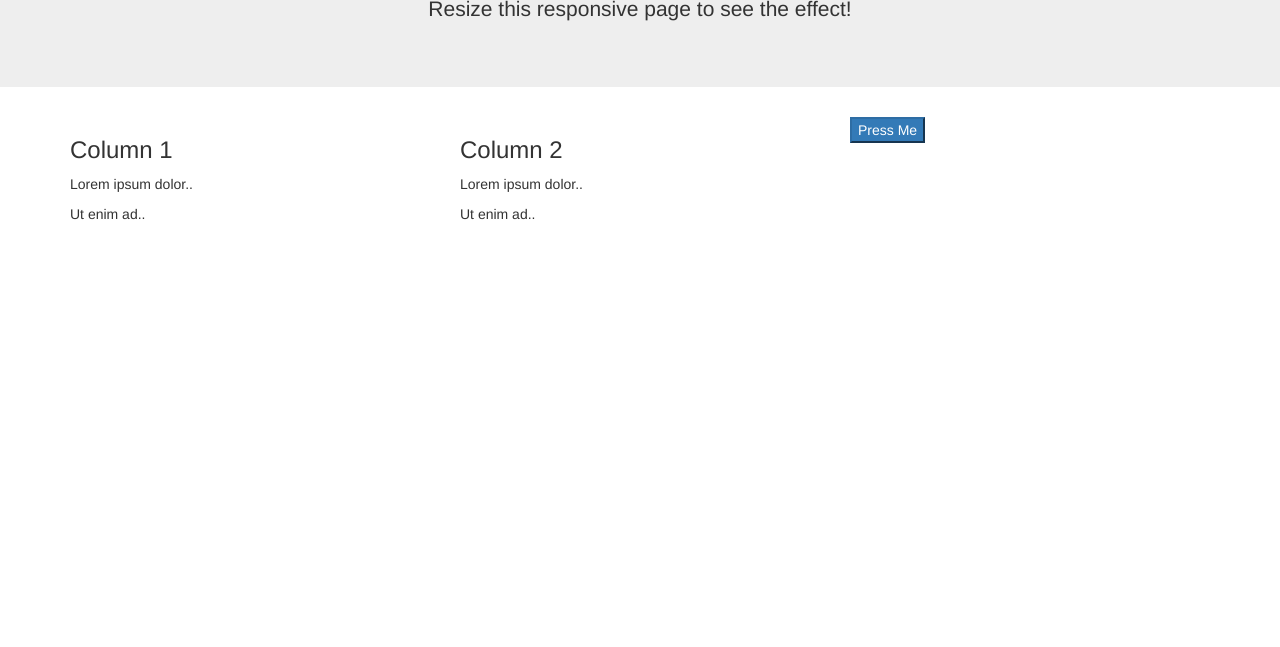
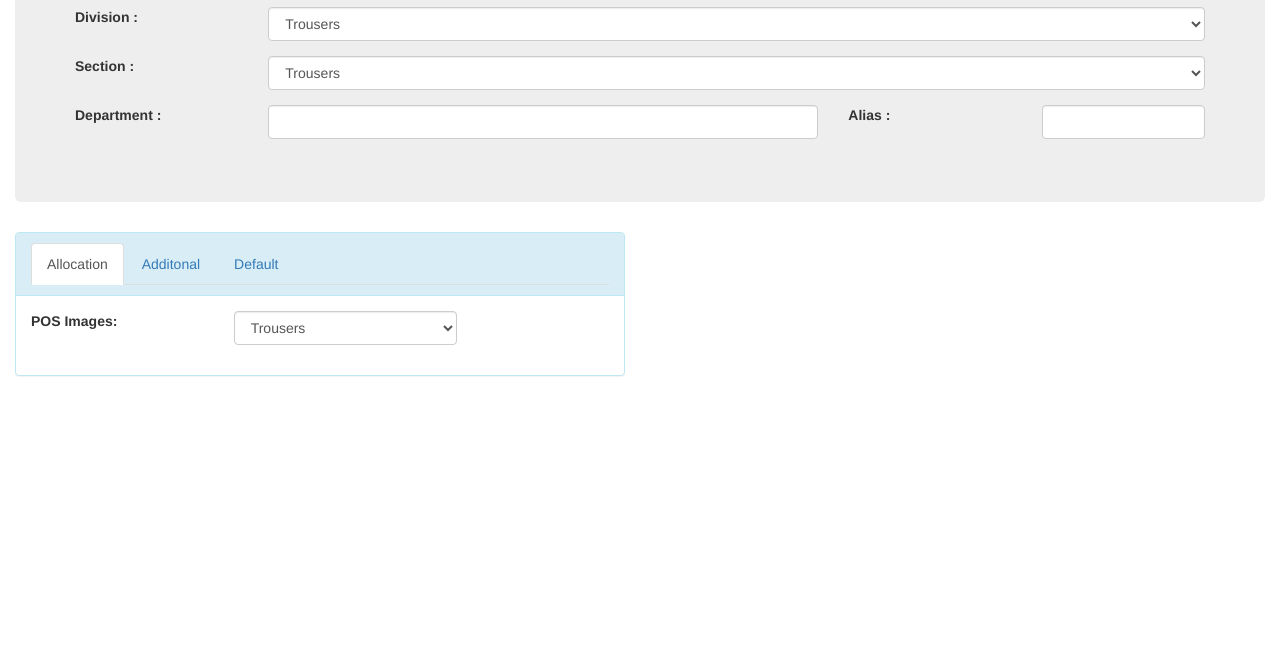
Before and after one commit to sirajtechy/Icube-Web-Training, a plain HTML site: page Bootstrap-Jquery/src/index.html in a window 1280 px wide. Shown: the part 153-800 px from the top of the page. Drawn offline with Linux system fonts and the light colour scheme.

Commit message:
Form template commit

```diff
--- a/Bootstrap-Jquery/src/index.html
+++ b/Bootstrap-Jquery/src/index.html
@@ -19,29 +19,82 @@
 </head>
 
 <body>
-        <div class="jumbotron text-center">
-                <h1>My First Bootstrap Page</h1>
-                <p>Resize this responsive page to see the effect!</p>
+    <div class="container-fluid jumbo-me  ">
+        <div class="jumbotron">
+            <h3>Item Details</h3>
+            <hr />
+            <div class="form-group">
+                <div class="row vertical-me">
+                    <div class="col-md-2"> <label for="sel1">Division : </label> </div>
+                    <div class="col-md-10"> <select class="form-control" id="sel1">
+                            <option>Trousers</option>
+                            <option>Shirt</option>
+                            <option>Pants</option>
+                            <option>Vests & Briefs</option>
+                        </select>
                     </div>
-
-              <div class="container">
-                <div class="row">
-                  <div class="col-sm-4">
-                    <h3>Column 1</h3>
-                    <p>Lorem ipsum dolor..</p>
-                    <p>Ut enim ad..</p>
                 </div>
-                  <div class="col-sm-4">
-                    <h3>Column 2</h3>
-                    <p>Lorem ipsum dolor..</p>
-                    <p>Ut enim ad..</p>
+                <div class="row vertical-me">
+                    <div class="col-md-2"> <label for="sel1">Section : </label> </div>
+                    <div class="col-md-10"> <select class="form-control" id="sel2">
+                            <option>Trousers</option>
+                            <option>Shirt</option>
+                            <option>Pants</option>
+                            <option>Vests & Briefs</option>
+                        </select>
                     </div>
-                  <div class="col-sm-4">
-                    <button class="btn-primary"> Press Me  </button>
+                </div>
+                <div class="row vertical-me">
+                    <div class="col-md-2"> <label for="sel1">Department : </label> </div>
+                    <div class="col-md-6">
+                        <input type="text" class="form-control" />
+                    </div>
+                    <div class="col-md-2"> <label for="sel1">Alias : </label> </div>
+                    <div class="col-md-2">
+                        <input type="text" class="form-control" />
                     </div>
                 </div>
             </div>
 
+        </div>
+        <div class="row">
+            <div class="col-md-6">
+                <div class="panel with-nav-tabs panel-info">
+                    <div class="panel-heading">
+                        <ul class="nav nav-tabs">
+                            <li class="active"><a href="#tab1info" data-toggle="tab">Allocation</a></li>
+                            <li><a href="#tab2info" data-toggle="tab">Additonal</a></li>
+                            <li><a href="#tab3info" data-toggle="tab">Default</a></li>
+                        </ul>
+                    </div>
+                    <div class="panel-body">
+                        <div class="tab-content">
+                            <div class="tab-pane fade in active" id="tab1info">
+                                <div class="form-group">
+                                    <div class="row vertical-me">
+                                        <div class="col-md-4"> <label for="sel1">POS Images: </label> </div>
+                                        <div class="col-md-5"> <select class="form-control" id="sel1">
+                                                <option>Trousers</option>
+                                                <option>Shirt</option>
+                                                <option>Pants</option>
+                                                <option>Vests & Briefs</option>
+                                            </select>
+                                        </div>
+                                    </div>
+                                </div>
+                            </div>
+                            <div class="tab-pane fade" id="tab2info">Info 2</div>
+                            <div class="tab-pane fade" id="tab3info">Info 3</div>
+                        </div>
+                    </div>
+                </div>
+            </div>
+        </div>
+
+    </div>
+
+
+
 </body>
 
 </html>
--- a/Bootstrap-Jquery/styles/common/custom.css
+++ b/Bootstrap-Jquery/styles/common/custom.css
@@ -2,3 +2,19 @@
   padding: 30px;
   margin: 15px;
 }
+
+.bg-me {
+  background-image: url("../../assets/images/Desert.jpg")
+}
+
+/* .hover-me  tbody td:hover {
+  background-color  : blue;
+} */
+
+.vertical-me {
+  margin-bottom: 15px;
+}
+
+.jumbo-me {
+  margin-top: 25px;
+}
```
Lines whose indentation alone changed are shown as unchanged.
